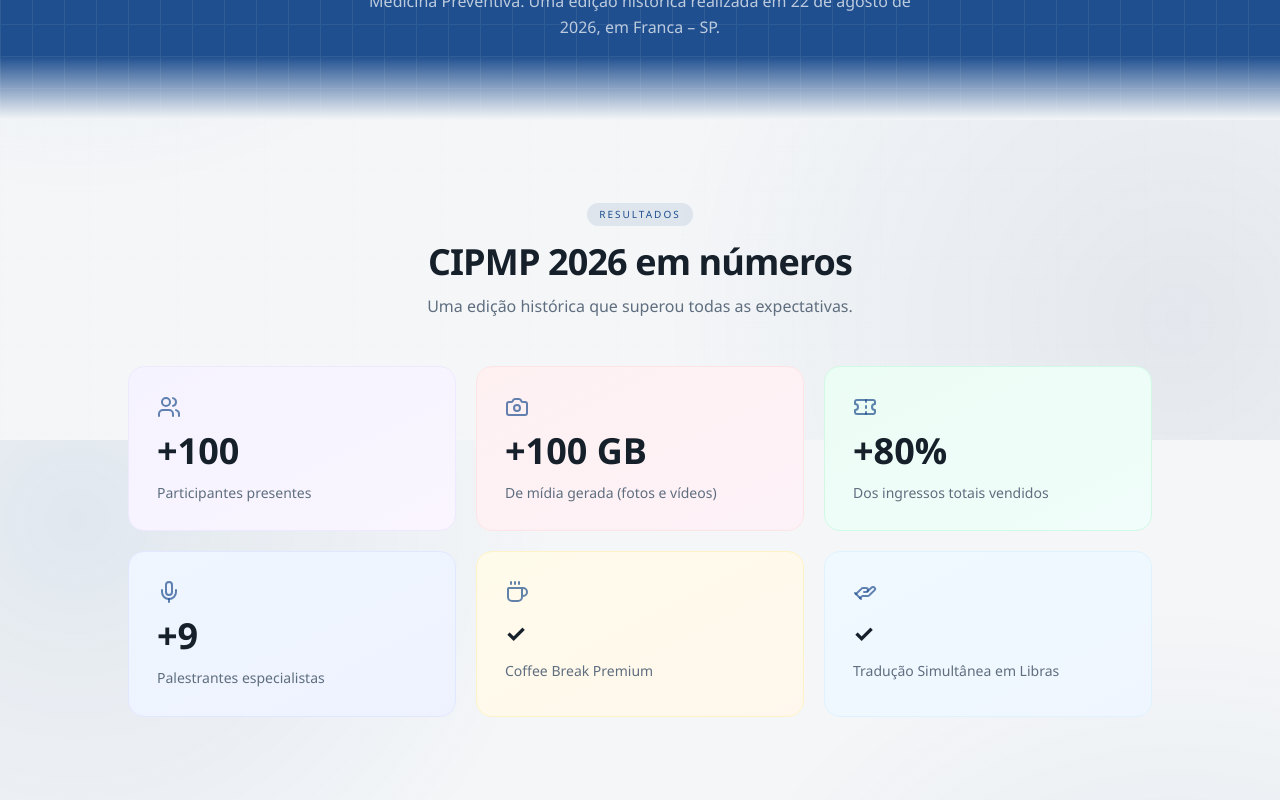
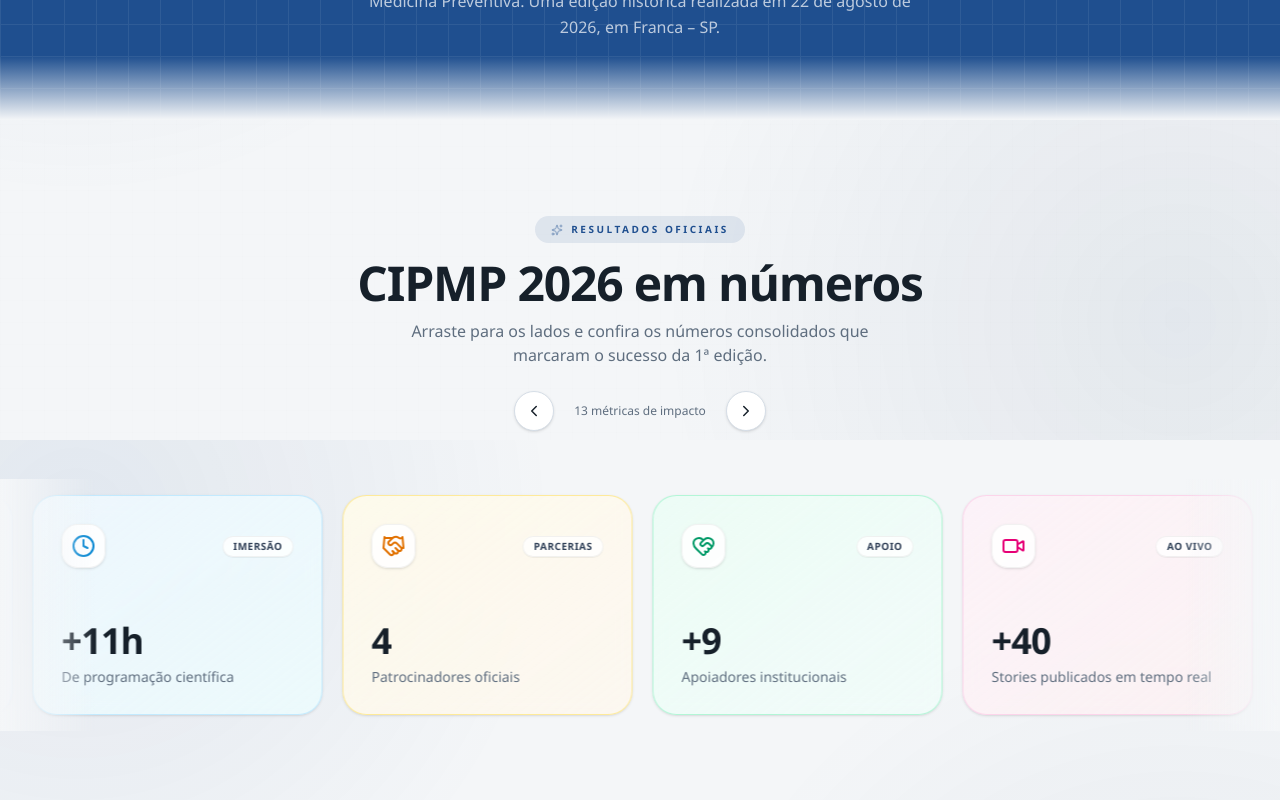
Before and after one commit to gpPacheco/cipmp, a Next.js app: page /edicao-2026 in a window 1280 px wide. Shown: the part 360-1160 px from the top of the page. Built offline with nearby package versions, Linux system fonts and the light colour scheme.

Commit message:
feat(stats): atualizar metricas e transformar cards em carrossel de ponta a ponta

```diff
--- a/src/components/Stats.tsx
+++ b/src/components/Stats.tsx
@@ -1,173 +1,239 @@
 "use client";
 
-import { useEffect, useRef } from "react";
-import { Users, Camera, Ticket, Mic, HandHelping, Coffee } from "lucide-react";
+import { useEffect, useRef, useState, useCallback } from "react";
+import useEmblaCarousel from "embla-carousel-react";
+import Autoplay from "embla-carousel-autoplay";
+import {
+  Users,
+  Mic,
+  Clock,
+  Handshake,
+  HeartHandshake,
+  TrendingUp,
+  Eye,
+  Video,
+  MessageCircle,
+  AtSign,
+  DollarSign,
+  GraduationCap,
+  Sparkles,
+  ChevronLeft,
+  ChevronRight,
+} from "lucide-react";
 
 interface StatItem {
   icon: React.ReactNode;
-  value: number;
-  suffix: string;
-  prefix?: string;
+  displayValue: string;
   label: string;
   gradient: string;
+  badge?: string;
 }
 
 const stats: StatItem[] = [
   {
-    icon: <Users size={24} />,
-    value: 100,
-    suffix: "",
-    prefix: "+",
-    label: "Participantes presentes",
-    gradient: "from-violet-50 to-purple-50 border-violet-100",
+    icon: <Users size={24} className="text-violet-600" />,
+    displayValue: "+130",
+    label: "Participantes presenciais",
+    gradient: "from-violet-50/90 to-purple-50/70 border-violet-200/80",
+    badge: "Público",
   },
   {
-    icon: <Camera size={24} />,
-    value: 100,
-    suffix: " GB",
-    prefix: "+",
-    label: "De mídia gerada (fotos e vídeos)",
-    gradient: "from-rose-50 to-pink-50 border-rose-100",
+    icon: <Mic size={24} className="text-blue-600" />,
+    displayValue: "9",
+    label: "Palestrantes especialistas",
+    gradient: "from-blue-50/90 to-indigo-50/70 border-blue-200/80",
+    badge: "Científico",
   },
   {
-    icon: <Ticket size={24} />,
-    value: 80,
-    suffix: "%",
-    prefix: "+",
-    label: "Dos ingressos totais vendidos",
-    gradient: "from-emerald-50 to-teal-50 border-emerald-100",
+    icon: <Clock size={24} className="text-sky-600" />,
+    displayValue: "+11h",
+    label: "De programação científica",
+    gradient: "from-sky-50/90 to-cyan-50/70 border-sky-200/80",
+    badge: "Imersão",
   },
   {
-    icon: <Mic size={24} />,
-    value: 9,
-    suffix: "",
-    prefix: "+",
-    label: "Palestrantes especialistas",
-    gradient: "from-blue-50 to-indigo-50 border-indigo-100",
+    icon: <Handshake size={24} className="text-amber-600" />,
+    displayValue: "4",
+    label: "Patrocinadores oficiais",
+    gradient: "from-amber-50/90 to-orange-50/70 border-amber-200/80",
+    badge: "Parcerias",
   },
   {
-    icon: <Coffee size={24} />,
-    value: 0,
-    suffix: "",
-    label: "Coffee Break Premium",
-    gradient: "from-amber-50 to-orange-50 border-amber-100",
+    icon: <HeartHandshake size={24} className="text-emerald-600" />,
+    displayValue: "+9",
+    label: "Apoiadores institucionais",
+    gradient: "from-emerald-50/90 to-teal-50/70 border-emerald-200/80",
+    badge: "Apoio",
   },
   {
-    icon: <HandHelping size={24} />,
-    value: 0,
-    suffix: "",
-    label: "Tradução Simultânea em Libras",
-    gradient: "from-sky-50 to-blue-50 border-sky-100",
+    icon: <Video size={24} className="text-pink-600" />,
+    displayValue: "+40",
+    label: "Stories publicados em tempo real",
+    gradient: "from-pink-50/90 to-rose-50/70 border-pink-200/80",
+    badge: "Ao vivo",
+  },
+  {
+    icon: <TrendingUp size={24} className="text-fuchsia-600" />,
+    displayValue: "+6.200",
+    label: "Seguidores no Instagram",
+    gradient: "from-fuchsia-50/90 to-purple-50/70 border-fuchsia-200/80",
+    badge: "Comunidade",
+  },
+  {
+    icon: <Eye size={24} className="text-indigo-600" />,
+    displayValue: "+80 mil",
+    label: "Visualizações no perfil",
+    gradient: "from-indigo-50/90 to-blue-50/70 border-indigo-200/80",
+    badge: "Alcance",
+  },
+  {
+    icon: <Video size={24} className="text-rose-600" />,
+    displayValue: "+60 mil",
+    label: "Visualizações nos Stories",
+    gradient: "from-rose-50/90 to-orange-50/70 border-rose-200/80",
+    badge: "Engajamento",
+  },
+  {
+    icon: <MessageCircle size={24} className="text-cyan-600" />,
+    displayValue: "+2.189",
+    label: "Interações registradas",
+    gradient: "from-cyan-50/90 to-sky-50/70 border-cyan-200/80",
+    badge: "Conexões",
+  },
+  {
+    icon: <AtSign size={24} className="text-yellow-600" />,
+    displayValue: "+400",
+    label: "Marcações nas redes sociais",
+    gradient: "from-yellow-50/90 to-amber-50/70 border-yellow-200/80",
+    badge: "Repercussão",
+  },
+  {
+    icon: <DollarSign size={24} className="text-emerald-600" />,
+    displayValue: "+ de 60 mil",
+    label: "Em negócios gerados",
+    gradient: "from-emerald-50/90 to-green-50/70 border-emerald-200/80",
+    badge: "Impacto",
+  },
+  {
+    icon: <GraduationCap size={24} className="text-purple-600" />,
+    displayValue: "+17",
+    label: "Alunos no curso pós-congresso",
+    gradient: "from-purple-50/90 to-violet-50/70 border-purple-200/80",
+    badge: "Educação",
   },
 ];
 
-function animateValue(
-  el: HTMLElement,
-  end: number,
-  suffix: string,
-  prefix: string,
-  duration: number
-) {
-  if (end === 0) return; // text-only cards
-  let start = 0;
-  const range = end;
-  const stepTime = Math.max(Math.floor(duration / range), 16);
-  const increment = Math.ceil(range / (duration / stepTime));
-  const timer = setInterval(() => {
-    start += increment;
-    if (start >= end) {
-      start = end;
-      clearInterval(timer);
-    }
-    el.textContent = prefix + start + suffix;
-  }, stepTime);
-}
+export default function Stats() {
+  const autoplayRef = useRef(
+    Autoplay({ delay: 3000, stopOnInteraction: false, stopOnMouseEnter: true })
+  );
 
-export default function Stats() {
-  const sectionRef = useRef<HTMLDivElement>(null);
-  const animated = useRef(false);
+  const [emblaRef, emblaApi] = useEmblaCarousel(
+    {
+      loop: true,
+      align: "start",
+      containScroll: false,
+      dragFree: true,
+    },
+    [autoplayRef.current]
+  );
+
+  const [canScrollPrev, setCanScrollPrev] = useState(false);
+  const [canScrollNext, setCanScrollNext] = useState(false);
+
+  const onSelect = useCallback(() => {
+    if (!emblaApi) return;
+    setCanScrollPrev(emblaApi.canScrollPrev());
+    setCanScrollNext(emblaApi.canScrollNext());
+  }, [emblaApi]);
 
   useEffect(() => {
-    let gsapModule: typeof import("gsap") | null = null;
-    let scrollTriggerModule: typeof import("gsap/ScrollTrigger") | null = null;
+    if (!emblaApi) return;
+    onSelect();
+    emblaApi.on("select", onSelect);
+    emblaApi.on("reInit", onSelect);
+  }, [emblaApi, onSelect]);
 
-    const init = async () => {
-      gsapModule = await import("gsap");
-      scrollTriggerModule = await import("gsap/ScrollTrigger");
-      gsapModule.gsap.registerPlugin(scrollTriggerModule.ScrollTrigger);
-
-      if (!sectionRef.current) return;
-
-      scrollTriggerModule.ScrollTrigger.create({
-        trigger: sectionRef.current,
-        start: "top 80%",
-        once: true,
-        onEnter: () => {
-          if (animated.current) return;
-          animated.current = true;
-          const counters =
-            sectionRef.current?.querySelectorAll<HTMLElement>("[data-count]");
-          counters?.forEach((el) => {
-            const end = parseInt(el.dataset.count || "0", 10);
-            const suffix = el.dataset.suffix || "";
-            const prefix = el.dataset.prefix || "";
-            animateValue(el, end, suffix, prefix, 1500);
-          });
-        },
-      });
-    };
-
-    init();
-
-    return () => {
-      scrollTriggerModule?.ScrollTrigger.getAll().forEach((t) => t.kill());
-    };
-  }, []);
+  const scrollPrev = useCallback(() => emblaApi?.scrollPrev(), [emblaApi]);
+  const scrollNext = useCallback(() => emblaApi?.scrollNext(), [emblaApi]);
 
   return (
-    <section id="stats" ref={sectionRef} className="py-16 sm:py-20 px-6">
-      <div className="max-w-5xl mx-auto">
-        <div className="text-center mb-12">
-          <span className="inline-flex rounded-full bg-primary/10 px-3 py-1 text-[10px] font-medium uppercase tracking-[0.2em] text-primary mb-4">
-            Resultados
+    <section id="stats" className="relative py-16 sm:py-24 overflow-hidden w-full">
+      {/* Header Container */}
+      <div className="max-w-5xl mx-auto px-6 text-center mb-12">
+        <span className="inline-flex items-center gap-2 rounded-full bg-primary/10 px-4 py-1.5 text-[10px] font-semibold uppercase tracking-[0.25em] text-primary mb-4">
+          <Sparkles size={12} className="text-primary animate-pulse" />
+          Resultados Oficiais
         </span>
-          <h2 className="text-2xl sm:text-3xl md:text-4xl font-bold tracking-tight">
+        <h2 className="text-3xl sm:text-4xl md:text-5xl font-bold tracking-tight text-foreground">
           CIPMP 2026 em números
         </h2>
-          <p className="mt-3 text-muted max-w-md mx-auto text-sm sm:text-base">
-            Uma edição histórica que superou todas as expectativas.
+        <p className="mt-3 text-muted text-sm sm:text-base max-w-lg mx-auto">
+          Arraste para os lados e confira os números consolidados que marcaram o sucesso da 1ª edição.
         </p>
+
+        {/* Navigation Arrows Controls */}
+        <div className="flex items-center justify-center gap-3 mt-6">
+          <button
+            onClick={scrollPrev}
+            aria-label="Card anterior"
+            className="flex h-10 w-10 items-center justify-center rounded-full border border-border bg-white shadow-sm transition-all hover:bg-primary hover:text-white hover:border-primary active:scale-95 cursor-pointer"
+          >
+            <ChevronLeft size={18} />
+          </button>
+          <span className="text-xs text-muted font-medium px-2">13 métricas de impacto</span>
+          <button
+            onClick={scrollNext}
+            aria-label="Próximo card"
+            className="flex h-10 w-10 items-center justify-center rounded-full border border-border bg-white shadow-sm transition-all hover:bg-primary hover:text-white hover:border-primary active:scale-95 cursor-pointer"
+          >
+            <ChevronRight size={18} />
+          </button>
+        </div>
       </div>
 
-        {/* Bento grid */}
-        <div className="grid grid-cols-2 md:grid-cols-3 gap-4 sm:gap-5">
+      {/* Full-bleed Edge-to-Edge Carousel */}
+      <div className="relative w-full">
+        {/* Left & Right gradient edge fades */}
+        <div className="pointer-events-none absolute left-0 top-0 bottom-0 w-8 sm:w-16 md:w-24 bg-gradient-to-r from-background to-transparent z-10" />
+        <div className="pointer-events-none absolute right-0 top-0 bottom-0 w-8 sm:w-16 md:w-24 bg-gradient-to-l from-background to-transparent z-10" />
+
+        {/* Embla Viewport */}
+        <div className="overflow-hidden w-full cursor-grab active:cursor-grabbing px-4 sm:px-8" ref={emblaRef}>
+          <div className="flex gap-4 sm:gap-5 py-4">
             {stats.map((s, i) => (
               <div
                 key={i}
                 className={`
-                flex flex-col gap-3 p-6 sm:p-7 rounded-2xl border bg-gradient-to-br
-                ${s.gradient}
-                transition-all duration-300 hover:-translate-y-1 hover:shadow-md
+                  flex flex-col justify-between shrink-0 w-[240px] sm:w-[270px] md:w-[290px] h-[210px] sm:h-[220px] p-6 sm:p-7
+                  rounded-3xl border bg-gradient-to-br ${s.gradient} shadow-sm backdrop-blur-sm
+                  transition-all duration-300 hover:-translate-y-2 hover:shadow-xl hover:border-primary/40 group
                 `}
               >
-              <div className="text-primary/70">{s.icon}</div>
-              {s.value > 0 ? (
-                <span
-                  className="text-3xl sm:text-4xl font-bold text-foreground tabular-nums"
-                  data-count={s.value}
-                  data-suffix={s.suffix}
-                  data-prefix={s.prefix || ""}
-                >
-                  {s.prefix || ""}0{s.suffix}
-                </span>
-              ) : (
-                <span className="text-xl sm:text-2xl font-bold text-foreground leading-snug">
-                  ✓
+                {/* Card Top: Icon and Badge */}
+                <div className="flex items-center justify-between">
+                  <div className="flex h-11 w-11 items-center justify-center rounded-2xl bg-white/90 shadow-sm border border-black/5 transition-transform duration-300 group-hover:scale-110">
+                    {s.icon}
+                  </div>
+                  {s.badge && (
+                    <span className="rounded-full bg-white/80 border border-black/5 px-2.5 py-0.5 text-[10px] font-semibold uppercase tracking-wider text-slate-700 shadow-2xs">
+                      {s.badge}
                     </span>
                   )}
-              <span className="text-muted text-sm leading-snug">{s.label}</span>
+                </div>
+
+                {/* Card Bottom: Big Number and Label */}
+                <div>
+                  <div className="text-2xl sm:text-3xl md:text-4xl font-extrabold tracking-tight text-foreground leading-none">
+                    {s.displayValue}
+                  </div>
+                  <p className="mt-2 text-xs sm:text-sm font-medium text-muted leading-snug">
+                    {s.label}
+                  </p>
+                </div>
               </div>
             ))}
+          </div>
         </div>
       </div>
     </section>
```
Lines whose indentation alone changed are shown as unchanged.
